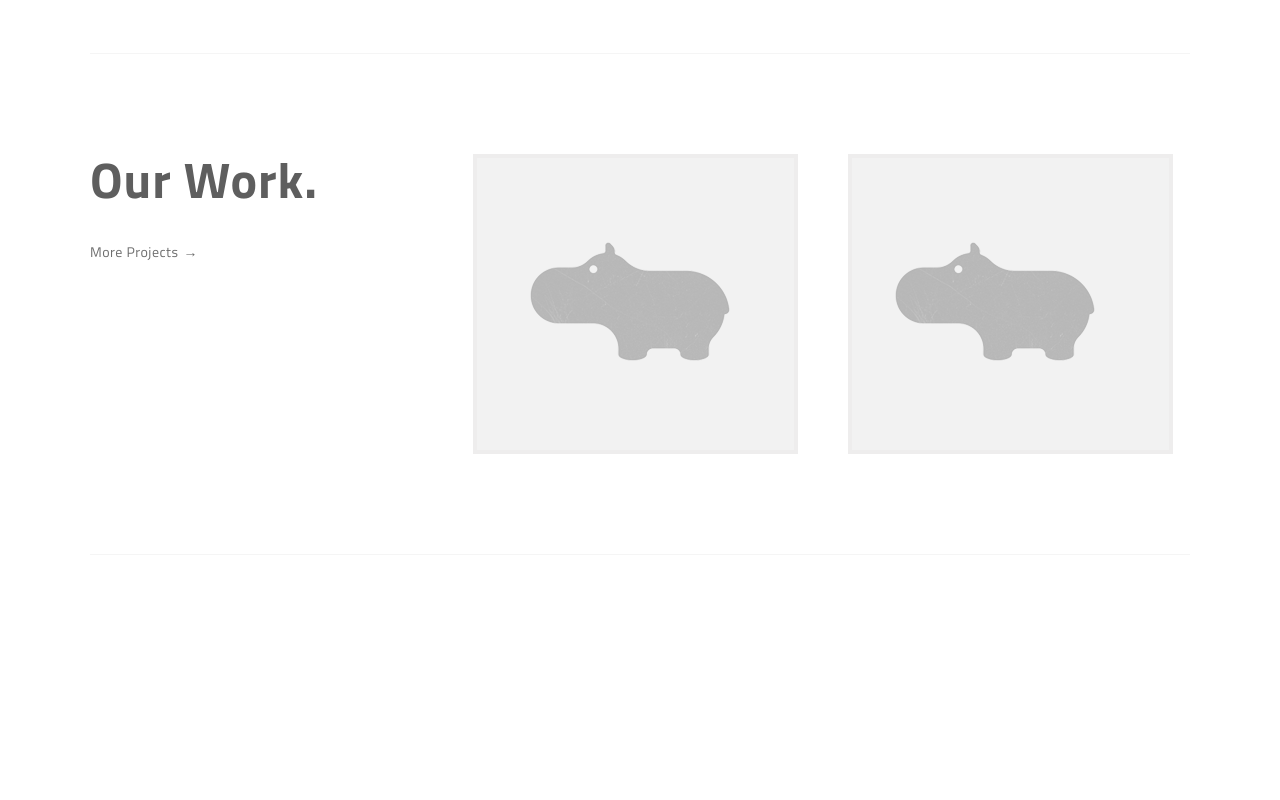
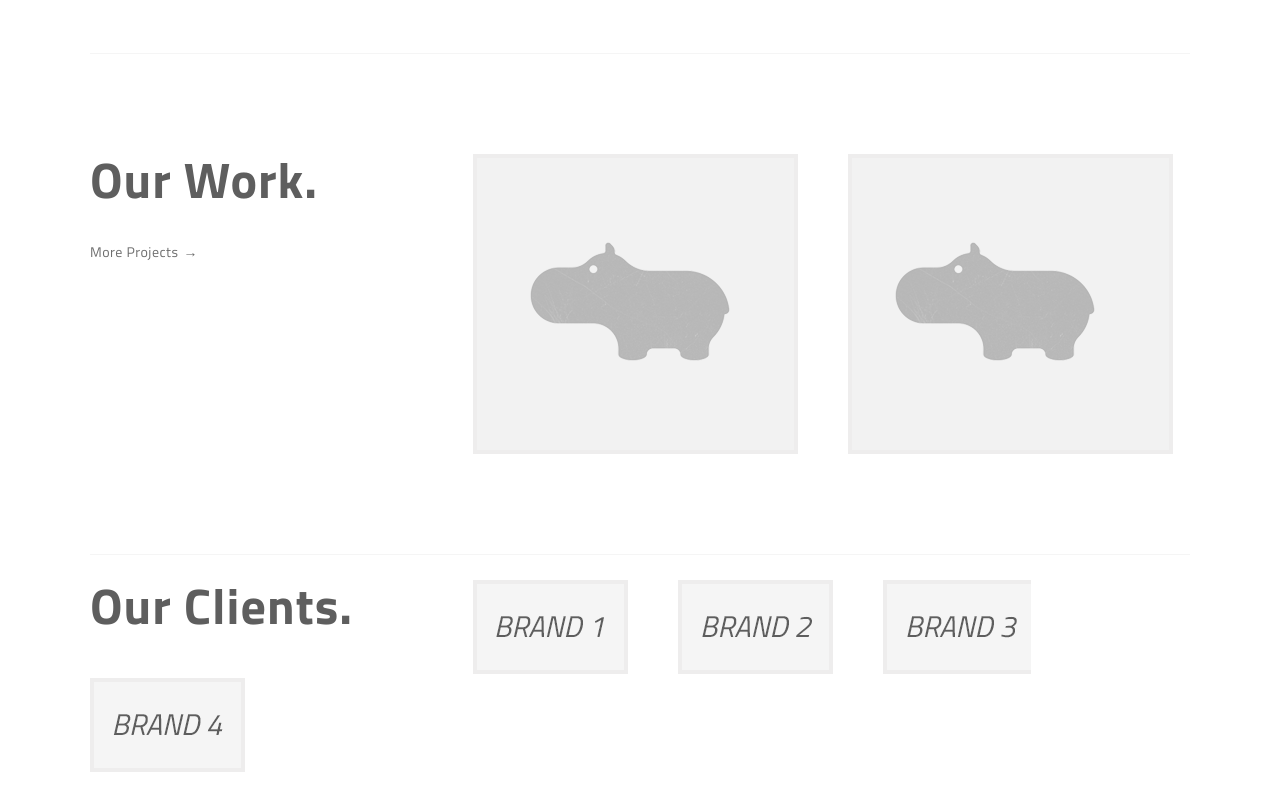
Before and after one commit to jenmcphail/agency-website-template, a plain HTML site: page index.html in a window 1280 px wide. Shown: the part 1155-1955 px from the top of the page. Before the commit the page ends 1710 px from the top, so only its background shows below. Drawn offline with nearby package versions, Linux system fonts and the light colour scheme; a script that the page names is missing.

Commit message:
adds client section

```diff
--- a/index.html
+++ b/index.html
@@ -126,6 +126,34 @@
 
 </section><!-- end projects -->
 
+<!-- Clients Section -->
+<section class="clients container">
+
+        <!-- Clients section Title  -->
+        <div class="section_title">
+            <h2>Our Clients.</h2>
+        </div>
+
+        <!-- Clients List  -->
+        <div class="client_list clearfix">
+            <ul>
+                <li>
+                    <img src="imgs/brand1.png" alt="Client 1" />
+                </li>
+                <li>
+                    <img src="imgs/brand2.png" alt="Client 1" />
+                </li>
+                <li>
+                    <img src="imgs/brand3.png" alt="Client 1" />
+                </li>
+                <li>
+                    <img src="imgs/brand4.png" alt="Client 1" />
+                </li>
+            </ul>
+        </div>
+
+</section><!-- end clients -->
+
 
 
 </body>
--- a/styles/main.css
+++ b/styles/main.css
@@ -370,3 +370,22 @@ header nav ul .selected{
 .projects_list ul li a:hover .p_logo2{
     background: url('../imgs/hippo-hover.png') no-repeat;
 }
+
+/*Brands*/
+
+.clients{
+    padding: 25px 0;
+}
+
+.client_list ul{
+    list-style: none;
+}
+
+.client_list ul li{
+    float: left;
+    margin-right: 50px;
+}
+
+.client_list ul li:last-child{
+    margin-right: 0;
+}
```
